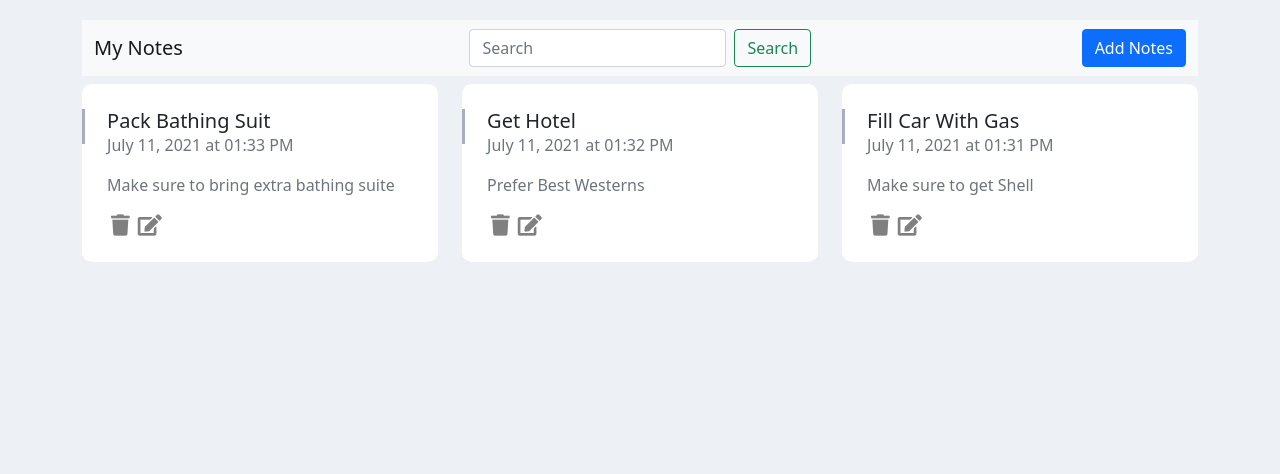
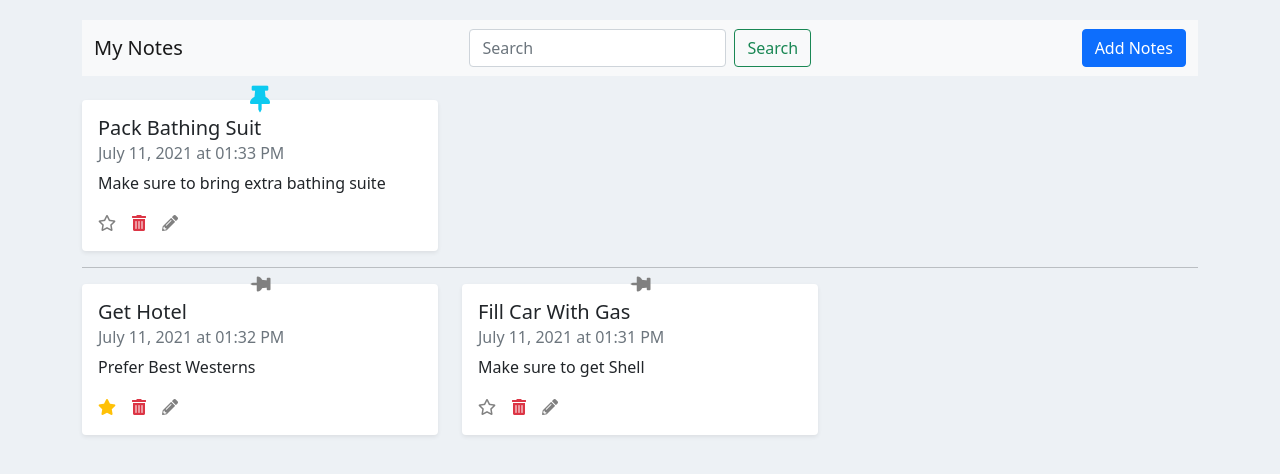
Before and after one commit to DennisPitallano/note-app-reactjs, a Next.js app: page / in a window 1280 px wide. Shown: the top 474 px of the page. Built offline with nearby package versions, Linux system fonts and the light colour scheme.

Commit message:
separate entity logic

```diff
--- a/components/App.js
+++ b/components/App.js
@@ -7,6 +7,7 @@
 export const NotesContext = createContext({
   notesData: [],
   notesDataError: "",
+  noteAttributesData:[],
   createNote: () => {},
   updateNote: () => {},
   deleteNote: () => {},
--- a/components/NoteCard.js
+++ b/components/NoteCard.js
@@ -1,62 +1,112 @@
-import { NotesContext, NotesModalContext} from "./App";
-import {useContext} from "react";
+import { NotesContext, NotesModalContext } from "./App";
+import { useContext } from "react";
 
 function NoteCard({ note }) {
-    const {notesData,deleteNote} = useContext(NotesContext);
-    const {setModalNoteId, setModalNoteTitle, setModalNoteDescription,
-    setModalShow} = useContext(NotesModalContext);
+  const { notesData, noteAttributesData, deleteNote, updateNote } =
+    useContext(NotesContext);
+  const {
+    setModalNoteId,
+    setModalNoteTitle,
+    setModalNoteDescription,
+    setModalShow,
+  } = useContext(NotesModalContext);
 
   function editNoteFn(noteId) {
-       const noteData = notesData.find(rec => rec.id === noteId);
+    const noteData = notesData.find((rec) => rec.id === noteId);
     setModalNoteId(noteId);
     setModalNoteTitle(noteData.title);
     setModalNoteDescription(noteData.description);
     setModalShow(true);
   }
 
-    function deleteNoteFn(noteId){
+  function deleteNoteFn(noteId) {
     deleteNote(noteId);
   }
+
+  const noteAttributes = noteAttributesData
+    ? noteAttributesData.find((rec) => rec.noteId === note.id)
+    : { notePinned: 0, noteImportant: 0 };
+
+  const notePinned = noteAttributes?.pinned === 1 ? true : false;
+  const noteImportant = noteAttributes?.important === 1 ? true : false;
+
   return (
-        <div className="col-md-4 single-note-item all-category">
-          <div className="card card-body">
-            <div>
-                <span className="side-stick">
-
-                </span>
-                <h5 className="note-title text-truncate w-75 mb-0">
+    <>
+      <div className="col-md-4">
+        <div className="card shadow-sm rounded">
+          <div className="card-body">
+            <h5 className="card-title">
               {note.title}
+              <a className="position-absolute top-0 start-50 translate-middle"
+                href="#"
+                onClick={() => {
+                  updateNote(
+                    note.id,
+                    undefined,
+                    undefined,
+                    !notePinned,
+                    noteImportant
+                  );
+                }}
+              >
+                <i
+                  className={
+                    notePinned
+                      ? " fas fa-thumbtack fa-lg text-info"
+                      : " fas fa-thumbtack fa-rotate-90"
+                  }
+                ></i>
+              </a>
             </h5>
-            </div>
-
-            <p className="note-date font-12 text-muted">
-                { new Date(note.createDate).toLocaleDateString("en",{
-                    year:"numeric",
-                    month:"long",
-                    day:"numeric",
-                    hour:"2-digit",
-                    minute:"2-digit"
+            <h6 className="card-subtitle mb-2 text-muted">
+              {new Date(note.createDate).toLocaleDateString("en", {
+                year: "numeric",
+                month: "long",
+                day: "numeric",
+                hour: "2-digit",
+                minute: "2-digit",
               })}
-            </p>
-            <div className="note-content">
-                <p className="note-inner-content text-muted">
-                    {note.description}
-                </p>
-            </div>
-            <div className="d-flex align-center-items">
-                <span className="mx-1">
-                    <a href="#" onClick={()=>deleteNoteFn(note.id)}>
-                        <i className="fa fa-trash fa-lg"></i>
+            </h6>
+            <p className="card-text">{note.description}</p>
+            <a
+              className="card-link"
+              href="#"
+              onClick={() =>
+                updateNote(
+                  note.id,
+                  undefined,
+                  undefined,
+                  notePinned,
+                  !noteImportant
+                )
+              }
+            >
+              <i
+                className={
+                  noteImportant === true
+                    ? "fa fa-star text-warning"
+                    : "far fa-star"
+                }
+              ></i>
             </a>
-                </span>
-                <span className="mx-1">
-                    <a href="#" onClick={()=>editNoteFn(note.id)}>
-                        <i className="fa fa-edit fa-lg"></i>
+            <a
+              href="#"
+              className="card-link"
+              onClick={() => deleteNoteFn(note.id)}
+            >
+              <i className="fas fa-trash-alt text-danger"></i>
             </a>
-                </span>
+            <a
+              href="#"
+              className="card-link"
+              onClick={() => editNoteFn(note.id)}
+            >
+              <i className="fas fa-pencil-alt"></i>
+            </a>
           </div>
         </div>
       </div>
+    </>
   );
 }
 
--- a/components/NoteList.js
+++ b/components/NoteList.js
@@ -3,21 +3,33 @@
 import { useContext } from "react";
 import NotesModal from "./NotesModal/NotesModal";
 
-
-
 function NoteList() {
-  const { notesData } = useContext(NotesContext);
+  const { notesData, noteAttributesData } = useContext(NotesContext);
   function sortByDate(a, b) {
     const dateA = a.createDate;
     const dateB = b.createDate;
     return dateA > dateB ? -1 : dateA < dateB ? 1 : 0;
   }
 
+  if (!(notesData && noteAttributesData)) return null;
+
+ const notesPinned = noteAttributesData.filter(na=>na.pinned===1).map(na=>na.noteId);
+
   return (
     <>
       {notesData && <NotesModal />}
+      <div className="row tab-content bg-transparent note-has-grid mt-4">
+        {notesData
+        .filter(n=> notesPinned.includes(n.id))
+        .sort(sortByDate).map((note) => {
+          return <NoteCard note={note} key={note.id} />;
+        })}
+      </div>
+      {notesPinned.length >0 ? <hr />: null}
       <div className="row tab-content bg-transparent note-has-grid mt-2">
-        {notesData.sort(sortByDate).map((note) => {
+        {notesData
+        .filter(n=> !notesPinned.includes(n.id))
+        .sort(sortByDate).map((note) => {
           return <NoteCard note={note} key={note.id} />;
         })}
       </div>
--- a/components/NotesModal/NotesModal.js
+++ b/components/NotesModal/NotesModal.js
@@ -22,7 +22,7 @@
           }
         `}
       </style>
-      <div className={cssShowHide} tabindex="-1" role="dialog">
+      <div className={cssShowHide} role="dialog">
         <div className="modal-dialog modal-dialog-centered" role="document">
           <div className="modal-content">
             <NoteModalHeader />
--- a/components/NotesModal/NotesModalBody.js
+++ b/components/NotesModal/NotesModalBody.js
@@ -8,7 +8,7 @@
     <div className="modal-body">
       <form>
           <div className="form-group">
-            <label for="recipient-name" className="col-form-label">Title:</label>
+            <label htmlFor="recipient-name" className="col-form-label">Title:</label>
             <input type="text" className="form-control"
              value={modalNoteTitle}
              onChange={event=>{
@@ -16,7 +16,7 @@
              }} />
           </div>
           <div className="form-group">
-            <label for="message-text" className="col-form-label">Message:</label>
+            <label htmlFor="message-text" className="col-form-label">Message:</label>
             <textarea className="form-control"
             value={modalNoteDescription}
             onChange={event=> {
@@ -28,5 +28,4 @@
     </div>
   );
 }
-
 export default NotesModalBody;
--- a/components/NotesModal/NotesModalHeader.js
+++ b/components/NotesModal/NotesModalHeader.js
@@ -13,11 +13,10 @@
         onClick={() => {
             setModalShow(false);
         }}
-        className="btn btn-secondary"
+        className="btn-close"
         data-dismiss="modal"
         aria-label="Close"
       >
-        <span aria-hidden="true">&times;</span>
       </button>
     </div>
   );
--- /dev/null
+++ b/data/noteAttributes.json
@@ -0,0 +1,14 @@
+[
+  {
+    "id": "101",
+    "noteId": "1",
+    "important": 1,
+    "pinned": 0
+  },
+  {
+    "id": "102",
+    "noteId": "3",
+    "important": 0,
+    "pinned": 1
+  }
+]
--- /dev/null
+++ b/hooks/entityMethods/useEntityNoteAttributes.js
@@ -0,0 +1,48 @@
+import { v4 as uuidv4 } from "uuid";
+import noteAttributes from "../../data/noteAttributes.json";
+import useGeneralizedCrudMethod from "../useGeneralizedCrudMethod";
+
+function useEntityNoteAttributes() {
+  const { data, error, createRecord, updateRecord, deleteRecord } =
+    useGeneralizedCrudMethod(noteAttributes);
+
+  function createNoteAttributesEntity(noteId, pinned, important) {
+    createRecord({
+      id: uuidv4(),
+      noteId: noteId,
+      pinned: pinned === undefined ? undefined : Number(pinned),
+      important: important === undefined ? undefined : Number(important),
+      dateUpdate: new Date().toISOString(),
+    });
+  }
+
+  function updateNoteAttributesEntity(noteId, pinned, important) {
+    const noteAttributes = data.find((rec) => rec.noteId === noteId);
+    if (noteAttributes) {
+      updateRecord(noteAttributes.id, {
+        pinned: pinned === undefined ? undefined : Number(pinned),
+        important: important === undefined ? undefined : Number(important),
+        updateDate: new Date().toISOString(),
+      });
+    } else {
+      createNoteAttributesEntity(noteId, pinned, important);
+    }
+  }
+
+  function deleteNoteAttributesEntity(noteId) {
+    data
+      .filter((rec) => rec.noteId === noteId)
+      .forEach((rec) => {
+        deleteRecord(rec.id);
+      });
+  }
+
+  return {
+    data,
+    error,
+    updateNoteAttributesEntity,
+    deleteNoteAttributesEntity,
+  };
+}
+
+export default useEntityNoteAttributes;
--- /dev/null
+++ b/hooks/entityMethods/useEntityNotes.js
@@ -0,0 +1,34 @@
+import useGeneralizedCrudMethod from "../useGeneralizedCrudMethod";
+import notes from "../../data/notes.json";
+import { v4 as uuidv4 } from "uuid";
+
+function useEntityNotes() {
+  const { data, error, createRecord, updateRecord, deleteRecord } =
+    useGeneralizedCrudMethod(notes);
+
+  function createNoteEntity(title, description) {
+    const newNote = {
+      id: uuidv4(),
+      title,
+      description,
+      createDate: new Date().toISOString(),
+    };
+    createRecord(newNote);
+  }
+
+  function updateNoteEntity(id, title, description) {
+    const updateObject = {
+      id,
+      title,
+      description,
+    };
+    updateRecord(id, updateObject);
+  }
+
+  function deleteNoteEntity(id) {
+    deleteRecord(id);
+  }
+
+  return { data, error, createNoteEntity, updateNoteEntity, deleteNoteEntity };
+}
+export default useEntityNotes;
--- a/hooks/useNotes.js
+++ b/hooks/useNotes.js
@@ -1,40 +1,42 @@
-import notes from "../data/notes.json";
-import { v4 as uuidv4 } from "uuid";
-import useGeneralizedCrudMethod from "./useGeneralizedCrudMethod";
+import useEntityNotes from "./entityMethods/useEntityNotes";
+import useEntityNoteAttributes from "./entityMethods/useEntityNoteAttributes";
 
 function useNotes() {
   const {
     data: notesData,
     error: notesDataError,
-    createRecord: createNotesData,
-    updateRecord: updateNotesData,
-    deleteRecord: deleteNotesData,
-  } = useGeneralizedCrudMethod(notes);
+    createNoteEntity,
+    updateNoteEntity,
+    deleteNoteEntity,
+  } = useEntityNotes();
+  const {
+    data: noteAttributesData,
+    error: noteAttributesDataError,
+    updateNoteAttributesEntity,
+    deleteNoteAttributesEntity,
+  } = useEntityNoteAttributes();
 
   function createNote(title, description) {
-    const newNote = {
-      id: uuidv4(),
-      title,
-      description,
-      createDate: new Date().toISOString(),
-    };
-    createNotesData(newNote);
+    createNoteEntity(title, description);
+  }
+  function updateNote(id, title, description, pinned, important) {
+    updateNoteEntity(id, title, description);
+    updateNoteAttributesEntity(id,pinned,important);
+  }
+  function deleteNote(id) {
+    deleteNoteEntity(id);
+    deleteNoteAttributesEntity(id);
   }
 
-  function updateNote(id, title, description) {
-    const updateObject = {
-      id,
-      title,
-      description,
-    };
-    updateNotesData(id,updateObject);
-  }
-
-  function deleteNote(id) {
-    deleteNotesData(id);
-  }
-
-  return { notesData, notesDataError, createNote, updateNote, deleteNote };
+  return {
+    notesData,
+    notesDataError,
+    noteAttributesData,
+    noteAttributesDataError,
+    createNote,
+    updateNote,
+    deleteNote,
+  };
 }
 
 export default useNotes;
--- a/pages/_document.js
+++ b/pages/_document.js
@@ -10,9 +10,9 @@
     return (
         <Html>
           <Head>
-            <link href={'/style/bootstrap.css'} rel="stylesheet" />
-            <link href={'/style/fontawesome/css/all.min.css'} rel="stylesheet" />
-            <link href={'/style/style.css'} rel="stylesheet" />
+            <link href='/style/bootstrap.css' rel="stylesheet" />
+            <link href='/style/fontawesome/css/all.min.css' rel="stylesheet" />
+            <link href='/style/style.css' rel="stylesheet" />
           </Head>
           <body>
             <Main />
--- a/public/style/style.css
+++ b/public/style/style.css
@@ -12,13 +12,6 @@
     background-clip: border-box;
     border: 0 solid transparent;
     border-radius: 0;
-}
-.card {
-    margin-bottom: 30px;
-}
-.card-body {
-    flex: 1 1 auto;
-    padding: 1.57rem;
 }
 
 .note-has-grid .nav-link {
```
Lines whose indentation alone changed are shown as unchanged.
